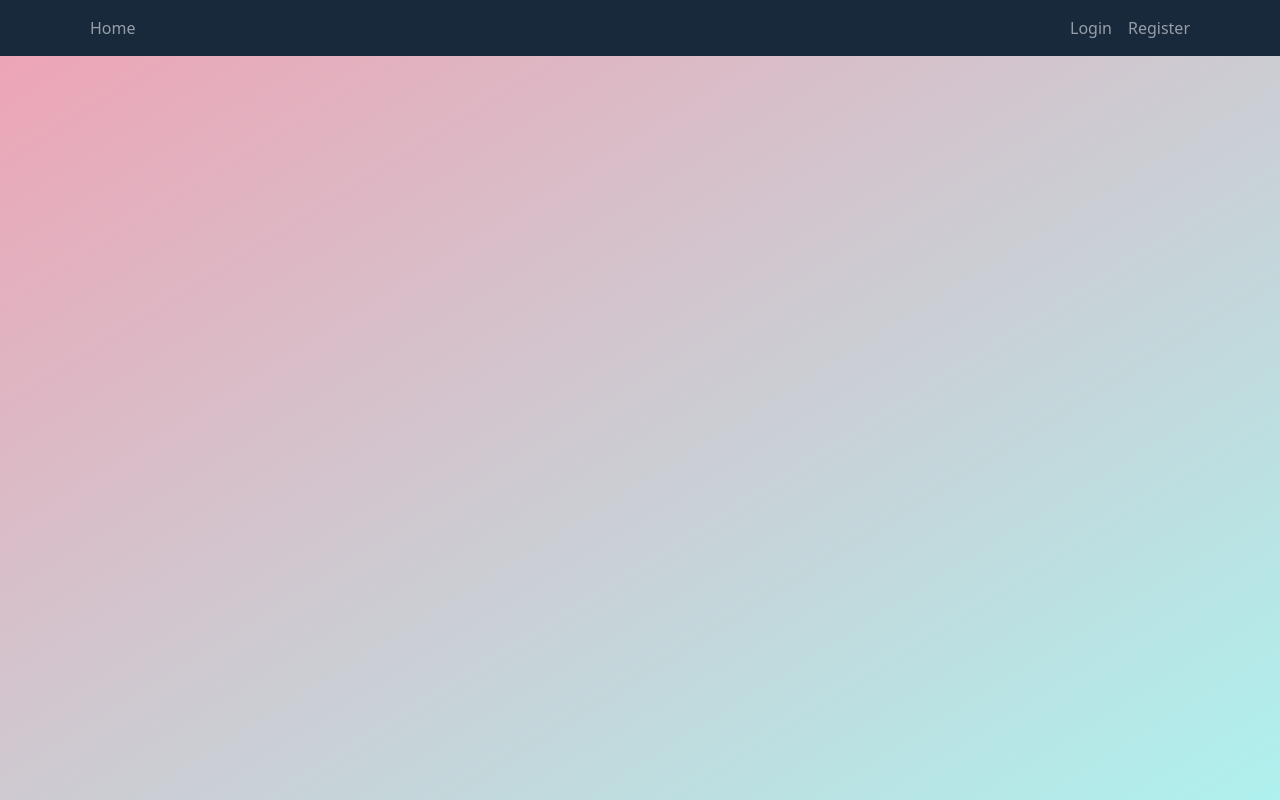
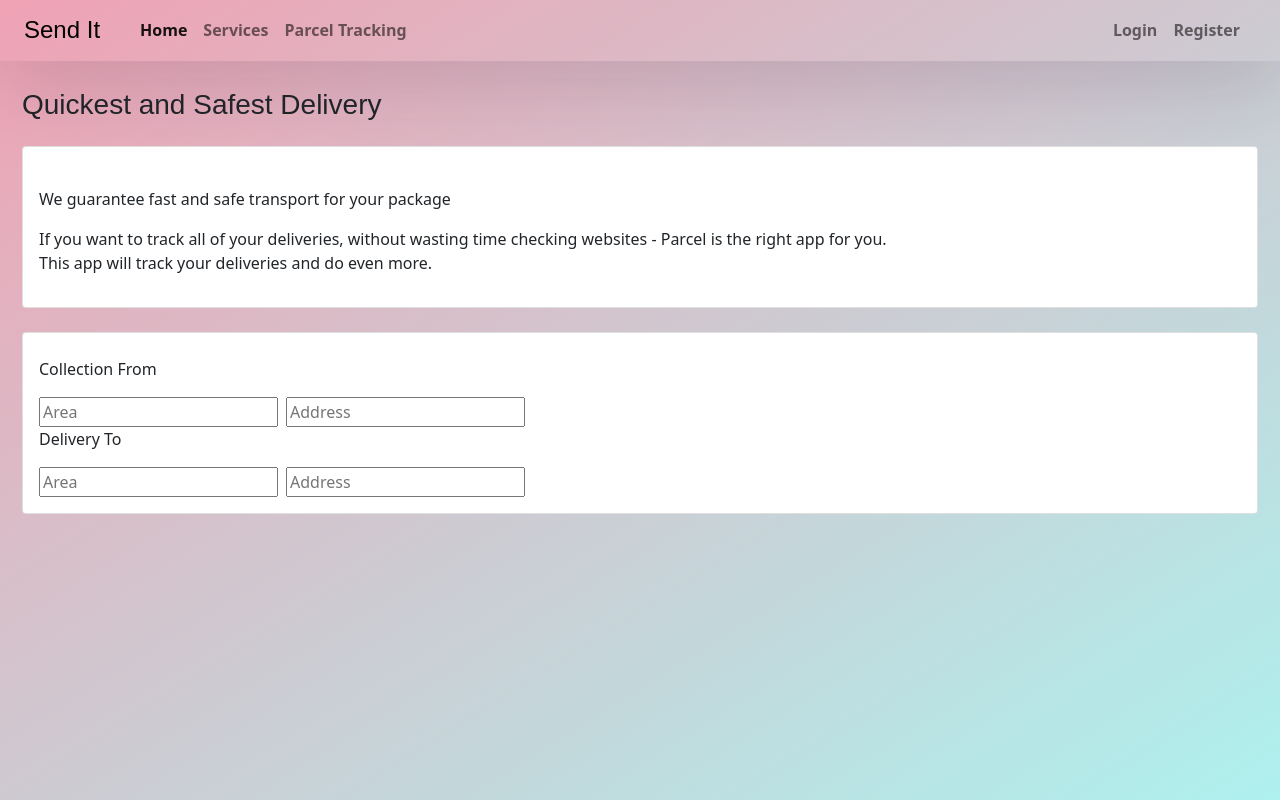
Before and after one commit to samuelkungu/send-it, a React (Create React App) app in the folder Frontend/: page / in a window 1280 px wide. Built offline with nearby package versions, Linux system fonts and the light colour scheme.

Commit message:
Services And Parcel Tracking

```diff
--- a/Frontend/src/App.js
+++ b/Frontend/src/App.js
@@ -4,6 +4,8 @@ import Home from './Components/Home';
 import Login from './Components/Login';
 import Register from './Components/Register';
 import '../node_modules/bootstrap/dist/css/bootstrap.min.css';
+import ParcelTracking from './Components/ParcelTracking';
+import Services from './Components/Services';
 
 function App() {
   return (
@@ -11,6 +13,8 @@ function App() {
     <BrowserRouter>
     <Routes>
       <Route path='' element={<Home/>} />
+      <Route path='/ParcelTracking' element={<ParcelTracking/>} />
+      <Route path='/Services' element={<Services/>} />
       <Route path='/LoginPage' element={<Login/>} />
       <Route path="/RegisterPage" element={<Register/>} />
 
--- a/Frontend/src/Components/Home.js
+++ b/Frontend/src/Components/Home.js
@@ -3,8 +3,50 @@ import NavBar from './NavBar';
 
 function Home() {
   return (
-   <div class="container">
-   <NavBar/>
+<div>
+<NavBar/>
+<div class="home pt-5">
+<div className='container-fluid'>
+
+         <h3>
+           Quickest and Safest Delivery
+        </h3>
+
+        <div className='card mt-4 pt-4 '>
+          <div className='card-body'>
+            <p>
+              We guarantee fast and safe transport for your package
+            </p>
+            <p>
+            If you want to track all of your deliveries, without wasting time checking websites - Parcel is the right app for you.
+              <br/>
+            This app will track your deliveries and do even more.
+            </p>
+          </div>
+        </div>
+
+        <div className='card mt-4 pt-2 '>
+          <div className='card-body'>
+                    <div>
+                        <p className=''>Collection From</p>
+
+                        <input type=" text" className='' placeholder='Area'/>
+                        <input type=" text" className='ms-2' placeholder='Address'/>
+                    </div>
+                    <div>
+                        <p className=''>Delivery To</p>
+
+                        <input type=" text" className='' placeholder='Area'/>
+                        <input type=" text" className='ms-2' placeholder='Address'/>
+                    </div>
+          </div>
+        </div>
+
+
+
+
+</div>
+</div>
 </div>
   )
 }
--- /dev/null
+++ b/Frontend/src/Components/ParcelTracking.js
@@ -0,0 +1,26 @@
+import React from 'react'
+import NavBar from './NavBar'
+
+function ParcelTracking() {
+  return (
+    <div>
+
+     <NavBar/>
+     <div class="home pt-5"> <div className='container-fluid'>
+     <div className='card mt-4 pt-4 col-6'>
+         <div className='card-title '>
+              <h4 className='ps-3'>Enter Your Tracking Number</h4>
+
+              <div className='card-body '>
+                <input type="text" className='form-group p-2 col-8' placeholder='Tracking Number' />
+                <button className='btn btn-outline-secondary  p-2 ms-2'> Track Your Parcel </button>
+              </div>
+          </div>
+     </div>
+
+    </div>
+    </div> </div>
+  )
+}
+
+export default ParcelTracking
--- /dev/null
+++ b/Frontend/src/Components/Services.js
@@ -0,0 +1,14 @@
+import React from 'react'
+import NavBar from './NavBar'
+
+function Services() {
+  return (
+    <div>
+
+    <NavBar/>
+
+    </div>
+  )
+}
+
+export default Services
--- a/Frontend/src/Components/css/main.css
+++ b/Frontend/src/Components/css/main.css
@@ -67,6 +67,13 @@ body, html, .App, #root, .wrapper {
   flex-direction: column;
   text-align: left;
 }
+.home{
+  display: flex;
+  justify-content: center;
+  flex-direction: column;
+  text-align: left;
+  margin : 40px 10px 10px 10px;
+}
 .inner {
   width: 450px;
   margin: auto;
--- a/Frontend/src/Components/navBar.js
+++ b/Frontend/src/Components/navBar.js
@@ -4,19 +4,29 @@ import { Link} from 'react-router-dom';
 function NavBar() {
   return (
 
-    <nav className="navbar navbar-expand-lg bkg-dark navbar-dark fixed-top ">
-        <div className="container">
+    <nav className="navbar navbar-light fixed-top">
+      <h4 className='ms-4 mt-2'>Send It</h4>
+        <div className="container  navbar-expand-lg  ">
         <ul className="navbar-nav ml-auto ">
             <li className="nav-item ">
-                    <Link className="nav-link" to={"/Home"}>Home</Link>
+                    <Link className="nav-link active" to={"/"}>Home</Link>
             </li>
+
+            <li className="nav-item ">
+                    <Link className="nav-link" to={"/Services"}>Services</Link>
+            </li>
+
+            <li className="nav-item ">
+                    <Link className="nav-link" to={"/ParcelTracking"}>Parcel Tracking</Link>
+            </li>
+
         </ul>
         <ul className='navbar-nav navbar-right '>
             <li className="nav-item">
-                    <Link className="nav-link" to={"/Login"}>Login</Link>
+                    <Link className="nav-link" to={"/LoginPage"}>Login</Link>
             </li>
             <li className="nav-item ">
-                    <Link className="nav-link" to={"/Register"}>Register</Link>
+                    <Link className="nav-link" to={"/RegisterPage"}>Register</Link>
             </li>
         </ul>
         </div>
```
